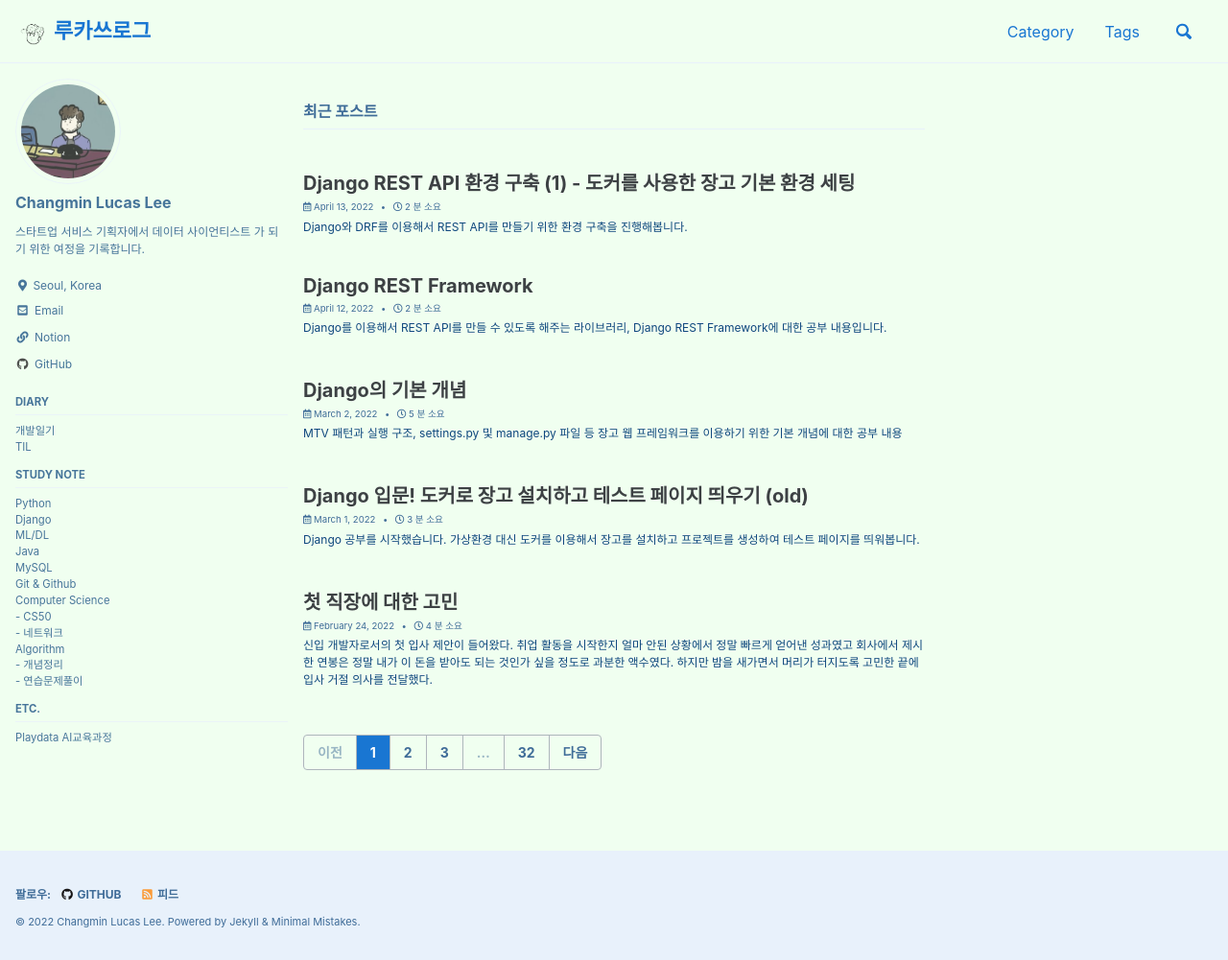
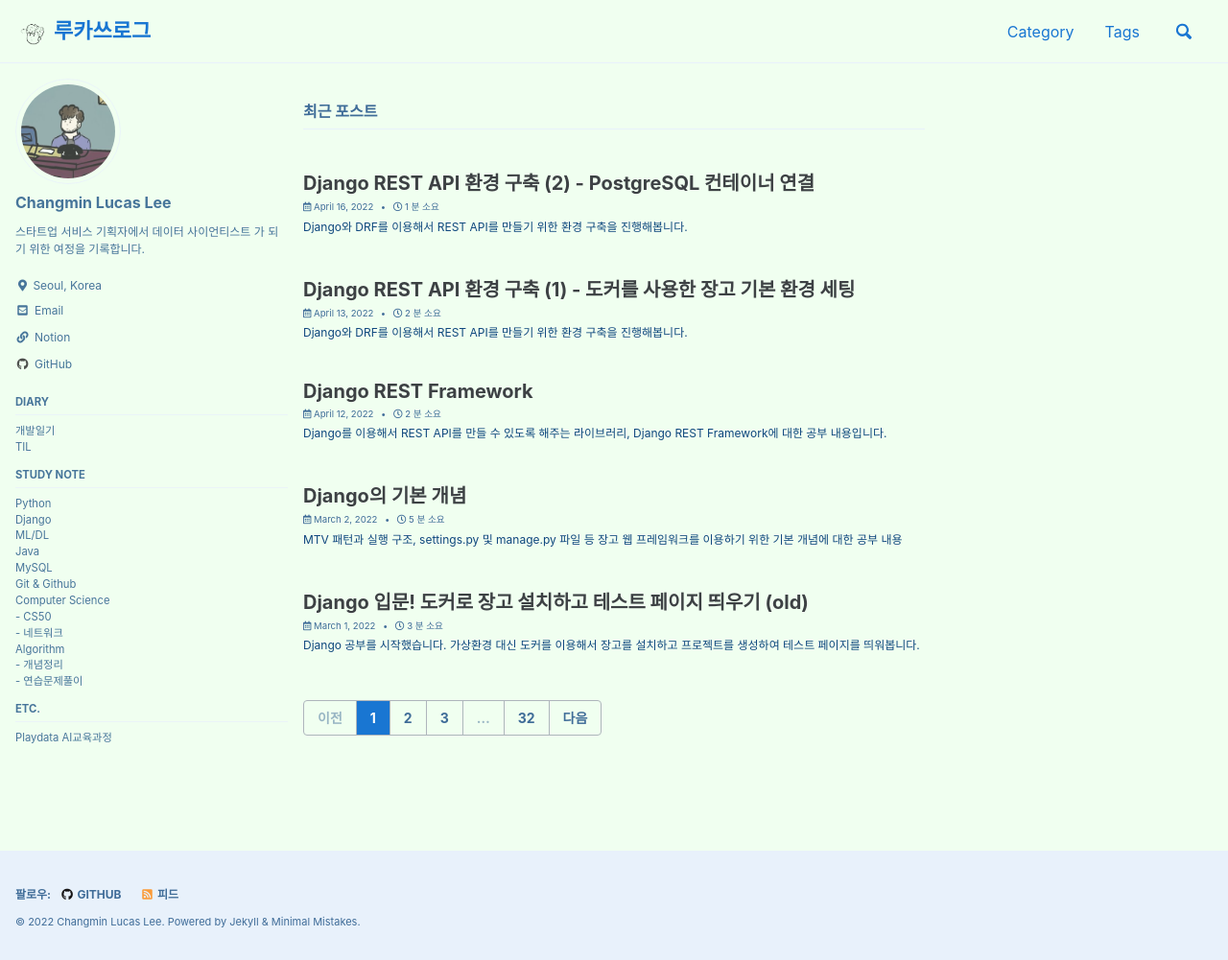
Before and after one commit to lucathree/lucathree.github.io, a Jekyll site: the page built from index.html, in a window 1280 px wide and 1001 px high. Shown: the whole window at 96% size. Built offline with Jekyll 4.4.1, drawn with Linux system fonts in a browser that asks for light colours; cached includes are drawn as plain includes; the list of posts is cut into pages by our own code; some of the changed lines change nothing that is shown.

Commit message:
4/16 포스팅 추가

````diff
--- a/_posts/2022/2022-04-13-django_project_1.md
+++ b/_posts/2022/2022-04-13-django_project_1.md
@@ -109,4 +109,4 @@ docker-compose up --build
 
 서버 접속을 위해 **settings.py** 에서 ALLOWED_HOSTS 에 ‘localhost’, ‘127.0.0.1’ 혹은 원격서버에서 작업 중일 경우 해당 ip 주소를 넣어주고 나면 브라우저를 통해 컨테이너 및 장고 프로젝트가 생성되어 동작하는 것을 확인할 수 있게됩니다.
 
-<p align="center" style="color:#808080"><img src="https://raw.githubusercontent.com/lucathree/lucathree.github.io/master/assets/images/2022/2022-04-16.png">
+<p align="center" style="color:#808080"><img src="https://raw.githubusercontent.com/lucathree/lucathree.github.io/master/assets/images/2022/2022-04-13.png">
--- /dev/null
+++ b/_posts/2022/2022-04-16-django_project_2.md
@@ -0,0 +1,125 @@
+---
+title: "Django REST API 환경 구축 (2) - PostgreSQL 컨테이너 연결"
+excerpt: "Django와 DRF를 이용해서 REST API를 만들기 위한 환경 구축을 진행해봅니다."
+layout: single
+author_profile: true
+read_time: true
+related: true
+categories:
+- Django
+tags:
+- Python
+- Study Note
+- Django
+- Web
+- Backend
+toc: true
+toc_sticky: true
+---
+
+Django 프로젝트를 생성하면 기본 DB로 SQLite가 설정되어 있습니다. SQLite는 임베디드 DBMS로 별도 설치없이 사용이 가능하고 파일 하나에 데이터베이스 전체가 저장되기 때문에 가볍다는 장점이 있습니다.
+
+하지만 경량화 되어있기 때문에 일반적인 SQL로 사용할 수 있는 기능이 제한적이라는 단점도 존재합니다. 그래서 저는 SQLite 대신 장고에서 사용했을 때 지원되는 기능이 다른 RDBMS 보다 많은 PostgreSQL을 사용했습니다. (참고:[https://docs.djangoproject.com/en/4.0/ref/contrib/postgres/](https://docs.djangoproject.com/en/4.0/ref/contrib/postgres/))
+
+장고 어플리케이션에 PostgreSQL을 연결시키기 위해 **requirements.txt** 에 PostgreSQL DB 어댑터인 psycopg2 패키지를 추가해줍니다.
+
+```
+Django
+djangorestframework
+psycopg2
+```
+
+‘web’ 컨테이너의 볼륨으로 toyproject 폴더를 사용하기 위해 디렉토리 구조 및 dockerfile을 수정해주었습니다. 또한 PostgreSQL을 사용할 것이기 때문에 db.sqlite3 파일은 삭제했습니다.
+
+```
+└── works
+	├── toyproject
+	│		├── toyproject
+	│	  │   ├── __init__.py
+	│		│   ├── asgi.py
+	│	  │   ├── settings.py
+	│	  │   ├── urls.py
+	│	  │   └── wsgi.py
+	│		├── requirements.txt
+	│	  └── manage.py
+	├── docker-compose.yml
+	└── dockerfile
+```
+
+```docker
+FROM python:3.8.10
+
+ENV PYTHONUNBUFFERED=1
+WORKDIR /app
+
+COPY /toyproject .
+
+RUN pip install --upgrade pip
+RUN pip install -r requirements.txt
+```
+
+그 다음 PostgreSQL 컨테이너를 더하기 위해 docker-compose.yaml 파일을 수정했습니다.
+
+```yaml
+version: "3"
+
+services:
+  web:
+    build:
+      context: .
+      dockerfile: dockerfile
+    volumes:
+      - ./toyproject:/app
+    ports:
+      - 8000:8000
+    command: python ./manage.py runserver 0.0.0.0:8000
+		depends_on:
+			- db
+
+  db:
+    image: postgres
+    volumes:
+      - postgresDB:/var/lib/postgresql/data
+    environment:
+      - POSTGRES_PASSWORD=postgrespw
+
+volumes:
+  postgresDB:
+```
+
+- 앞서 ‘web’ 컨테이너를 띄우면서 장고 프로젝트 폴더 및 파일들이 이미 만들어졌기 때문에 이제부터는 해당 파일들을 다시 생성할 필요없이 볼륨으로 참조하기만 하면 됩니다. ‘volumes’와 ‘command’ 항목을 적절하게 수정해줍니다.
+- image : db 컨테이너에는 별도 패키지가 필요하지 않으므로 도커 허브에서 ‘postgres’ 공식 이미지를 가져다가 사용합니다.
+- environment : [https://hub.docker.com/_/postgres](https://hub.docker.com/_/postgres) 도커 허브 공식 문서에 따라 web 컨테이너에서 db 연결이 가능하도록 환경변수를 설정했습니다. 설정 가능한 항목이 다양하지만 기본적으로는 비밀번호만 설정하면 postgresql db 연결이 가능합니다. POSTGRES_USER 와 POSTGRES_DB는 별도 설정하지 않을 경우 default 값으로 ‘postgres’를 사용합니다.
+- 컨테이너를 지워도 db에 저장된 정보는 사라지지 않도록 postgresDB 볼륨을 설정해줬습니다. bind-mount 형태와는 다르기 때문에 해당 볼륨은 도커에 의해 관리되며 프로젝트 디렉토리에는 폴더 및 파일이 생성되지 않습니다.
+
+**settings.py** 의 DATABASES 항목은 아래와 같이 수정해줍니다.
+
+```python
+DATABASES = {
+    'default': {
+        'ENGINE': 'django.db.backends.postgresql',
+        'NAME': 'postgres',
+        'USER': 'postgres',
+        'PASSWORD': 'postgrespw',
+        'HOST': 'db',
+        'PORT': 5432,
+    }
+}
+```
+
+도커 이미지와 컨테이너를 다시 생성한 뒤, 아래 명령어로 실행중인 web 컨테이너에 접속해서 migration을 진행해줍니다. 장고는 ORM을 지원하기 때문에 db 연결 후 migration을 해주지 않으면 서버 실행 시 오류가 발생할 수 있습니다.
+
+migrate를 해주고 나면 db에 기본 장고 사용자 테이블이 만들어졌을 것이기 때문에 createsuperuser 명령어를 사용해서 관리자 계정도 추가할 수 있습니다.
+
+```bash
+docker exec -it works_web_1
+```
+
+```bash
+root@{컨테이너ID}:/app# ./manage.py migrate
+root@{컨테이너ID}:/app# ./manage.py createsuperuser
+```
+
+‘http://127.0.0.1:8000/admin’ 으로 접속하면 이제 로그인 화면이 표시되고, 이제 postgres db에 저장되어있을 관리자 계정을 통해 대시보드 로그인도 가능합니다.
+
+<p align="center" style="color:#808080"><img src="https://raw.githubusercontent.com/lucathree/lucathree.github.io/master/assets/images/2022/2022-04-16/1.png">
````
Also changed, not shown: assets/images/2022/2022-04-13.png (renamed from assets/images/2022/2022-04-16.png), assets/images/2022/2022-04-16/1.png (added).
